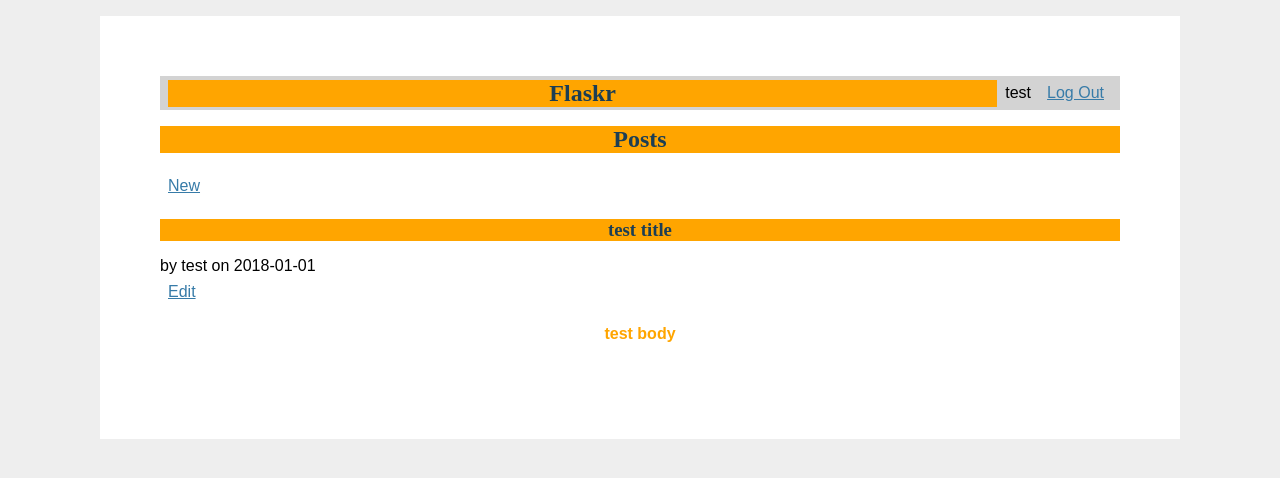
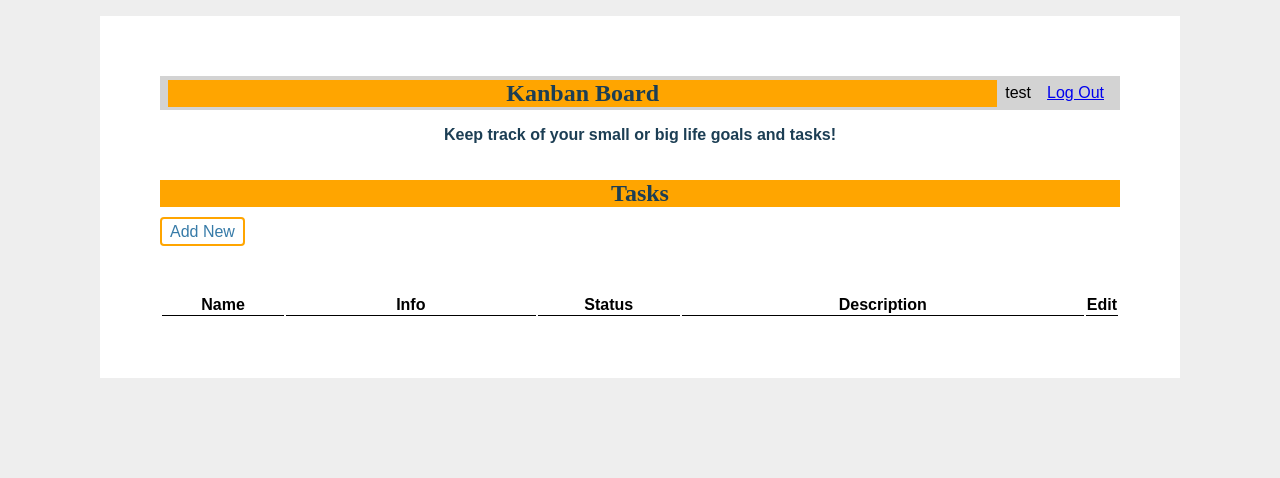
Before and after one commit to vickipetrova/KanbanBoard, a Flask app: page / in a window 1280 px wide. Shown: the top 478 px of the page. Run offline with Flask 2, Linux system fonts and the light colour scheme; the visitor is signed in with stand-in values (Sample User, id 1); data comes from the database, SQL or seed files in the repository; data that the repository does not hold is empty.

Commit message:
Added a task status, improved the interface, included instructions for installation.

```diff
--- a/KanbanFlaskr/auth.py
+++ b/KanbanFlaskr/auth.py
@@ -33,6 +33,7 @@
             except db.IntegrityError:
                 error = f"User {username} is already registered."
             else:
+                # Redirect to the login page after registration.
                 return redirect(url_for("auth.login"))
 
         flash(error)
@@ -57,6 +58,7 @@
         elif not check_password_hash(user['password'], password):
             error = 'Incorrect password.'
 
+        # Redirect to User's board if login is successful.
         if error is None:
             session.clear()
             session['user_id'] = user['id']
--- a/KanbanFlaskr/blog.py
+++ b/KanbanFlaskr/blog.py
@@ -17,7 +17,7 @@
 def index():
     db = get_db()
     posts = db.execute(
-        'SELECT p.id, title, body, created, author_id, username'
+        'SELECT p.id, title, body, task_status, created, author_id, username'
         ' FROM post p JOIN user u ON p.author_id = u.id'
         ' ORDER BY created DESC'
     ).fetchall()
@@ -31,6 +31,7 @@
     if request.method == 'POST':
         title = request.form['title']
         body = request.form['body']
+        task_status = request.form['task_status']
         error = None
 
         if not title:
@@ -41,9 +42,9 @@
         else:
             db = get_db()
             db.execute(
-                'INSERT INTO post (title, body, author_id)'
-                ' VALUES (?, ?, ?)',
-                (title, body, g.user['id'])
+                'INSERT INTO post (title, task_status, body, author_id)'
+                ' VALUES (?, ?, ?, ?)',
+                (title, task_status, body, g.user['id'])
             )
             db.commit()
             return redirect(url_for('blog.index'))
--- a/KanbanFlaskr/schema.sql
+++ b/KanbanFlaskr/schema.sql
@@ -12,7 +12,7 @@
   author_id INTEGER NOT NULL,
   created TIMESTAMP NOT NULL DEFAULT CURRENT_TIMESTAMP,
   title TEXT NOT NULL,
---   task_state TEXT NOT NULL,
+  task_status TEXT NOT NULL,
   body TEXT NOT NULL,
   FOREIGN KEY (author_id) REFERENCES user (id)
 );
--- a/KanbanFlaskr/static/style.css
+++ b/KanbanFlaskr/static/style.css
@@ -16,6 +16,7 @@
     text-align: center;
     background-color:orange;
 }
+
 .table th {
     /* width: 10%; */
     border-bottom:1px solid black;
@@ -25,8 +26,8 @@
     width: 15%;
 }
 
-.remove {
-    width: 5%
+.edit {
+    width: 2%;
 }
 
 .description {
@@ -38,35 +39,15 @@
 }
 
 table {
-    width: 1000px;
+    width: 100%;
 }
 
-.progress_status_button {
-    background-color: rgb(255, 255, 255);
-    color:rgb(34, 121, 234);
-    text-align: center;
-    border-radius: 4px;
-    border-color: rgb(34, 121, 234);
-    border-width: 1px;
-}
 
-.completed_status_button {
-    background-color: rgb(255, 255, 255);
-    color: rgb(104, 173, 0);
-    text-align: center;
-    border-radius: 4px;
-    border-color: rgb(104, 173, 0);
-    border-width: 1px;
-}
 
-.todo_status_button {
-    background-color: rgb(255, 255, 255);
-    color: orange;
-    text-align: center;
-    border-radius: 4px;
-    border-color: orange;
-    border-width: 1px;
-}
+td[type=todo] {color: orange;}
+td[type=progress] {color: rgb(34, 121, 234);}
+td[type=completed] {color: rgb(104, 173, 0);}
+
 
 .table_caption {
     font-size: 25px;
@@ -74,13 +55,6 @@
     padding-top: 20px;
 }
 
-.delete_button {
-    background-color: rgb(255, 255, 255);
-    color: rgb(174, 174, 174);
-    text-align: center;
-    border-radius: 1px;
-    border-width: 1px;
-}
 
 textarea {
     height: 20px;
@@ -89,31 +63,18 @@
 }
 
 p {
-    color: orange;
+    color: #1c3e54;
     text-align: center;
     padding-bottom: 20px;
     font-weight: bold;
 }
 
-.main_button {
-    background-color: rgba(254, 165, 0, 0.232);
-    color: orange;
-    border-color: orange;
-    border-radius: 8px;
-    border-width: 2px;
-    width: 100px;
-    height: 60px;
-    font-size: medium;
-    font-weight: bold;
-    padding: 4px;
-}
 
 /* CSS to make it look nicer from Flask Tutorial */
 /* I adapted some of it for my website */
 html { font-family: sans-serif; background: #eee; padding: 1rem; }
 body { max-width: 960px; margin: 0 auto; background: white; padding: 60px;}
 h1 { font-family: serif; color: #1c3e54; margin: 1rem 0; }
-a { color: #377ba8; }
 hr { border: none; border-top: 1px solid lightgray; }
 nav { background: lightgray; display: flex; align-items: center; padding: 0 0.5rem; }
 nav h1 { flex: auto; margin: 0; }
@@ -121,4 +82,20 @@
 nav ul  { display: flex; list-style: none; margin: 0; padding: 0; }
 nav ul li a, nav ul li span, header .action { display: block; padding: 0.5rem; }
 input.danger { color: #cc2f2e; }
-input[type=submit] { align-self: start; min-width: 10em; }
+input[type=submit] { align-self: start; min-width: 10em;}
+
+
+a:hover {
+    color: #49a4e1;
+}
+.add_task_button {
+    width: fit-content;
+    border: 2px solid orange;
+    border-radius: 4px;
+    color: #377ba8;
+    text-decoration: none;
+    padding: 0.25rem 0.5rem;
+}
+
+.action[type="symbol"] {font-size: larger;}
+.action[type="symbol"]:hover {font-size: x-large;}
--- a/KanbanFlaskr/templates/auth/register.html
+++ b/KanbanFlaskr/templates/auth/register.html
@@ -7,7 +7,7 @@
 {% block content %}
   <form method="post">
     <label for="username">Username</label>
-    <input name="username" id="username" required>
+    <input name="username" id="username" maxlength = "15" required>
     <label for="password">Password</label>
     <input type="password" name="password" id="password" required>
     <input type="submit" value="Register">
--- a/KanbanFlaskr/templates/base.html
+++ b/KanbanFlaskr/templates/base.html
@@ -1,9 +1,11 @@
 <!doctype html>
-<title>{% block title %}{% endblock %} - Flaskr</title>
+<!-- title in the browser's tab and window -->
+<title>{% block title %}{% endblock %} - Kanban Board</title>
 <link rel="stylesheet" href="{{ url_for('static', filename='style.css') }}">
 <nav>
-  <h1>Flaskr</h1>
+  <h1>Kanban Board</h1>
   <ul>
+    <!-- g is available in the templaces by default -->
     {% if g.user %}
       <li><span>{{ g.user['username'] }}</span>
       <li><a href="{{ url_for('auth.logout') }}">Log Out</a>
@@ -15,10 +17,12 @@
 </nav>
 <section class="content">
   <header>
+    <!-- title on the page -->
     {% block header %}{% endblock %}
   </header>
   {% for message in get_flashed_messages() %}
     <div class="flash">{{ message }}</div>
   {% endfor %}
+  <!-- content of each page -->
   {% block content %}{% endblock %}
 </section>
--- a/KanbanFlaskr/templates/blog/index.html
+++ b/KanbanFlaskr/templates/blog/index.html
@@ -1,28 +1,57 @@
+<!-- This is the template for the Kanban Board -->
 {% extends 'base.html' %}
 
 {% block header %}
-  <h1>{% block title %}Posts{% endblock %}</h1>
+<p>Keep track of your small or big life goals and tasks!</p>
+  <h1>{% block title %}Tasks{% endblock %}</h1>
   {% if g.user %}
-    <a class="action" href="{{ url_for('blog.create') }}">New</a>
+    <a class="add_task_button" href="{{ url_for('blog.create') }}">Add New</a>
   {% endif %}
 {% endblock %}
 
 {% block content %}
+
+<p></p>
+<table class="table">
+  <thead>
+    <tr>
+        <th class="name">Name</th>
+        <th class = "about"> Info</th>
+        <th class="status">Status</th>
+        <th class="description">Description</th>
+        <th class="edit">Edit</th>
+    </tr>
+  </thead>
+  <tbody>
   {% for post in posts %}
-    <article class="post">
-      <header>
-        <div>
-          <h1>{{ post['title'] }}</h1>
-          <div class="about">by {{ post['username'] }} on {{ post['created'].strftime('%Y-%m-%d') }}</div>
-        </div>
-        {% if g.user['id'] == post['author_id'] %}
-        <a class="action" href="{{ url_for('blog.update', id=post['id']) }}">Edit</a>
-        {% endif %}
-      </header>
-      <p class="body">{{ post['body'] }}</p>
-    </article>
-    {% if not loop.last %}
-      <hr>
-    {% endif %}
+  <tr>
+    <td> {{ post['title'] }} </td>
+    <td>by {{ post['username'] }} on {{ post['created'].strftime('%Y-%m-%d') }} </td>
+    {%if post['task_status'] == 'todo'%}
+    <td type="todo"> To-do </td>
+    {%elif post['task_status'] == 'inprogress'%}
+    <td type="progress"> In progress </td>
+    {%elif post['task_status'] == 'completed'%}
+    <td type="completed"> Completed </td>
+    {%else%}
+    <td>Unknown</td>
+    {%endif%}
+
+
+
+    </td>
+
+    <td> {{ post['body'] }} </td>
+    <td>
+      {% if g.user['id'] == post['author_id'] %}
+        <a class="action" type = "symbol" href="{{ url_for('blog.update', id=post['id']) }}">&#9997</a>
+      {%else%}
+        &#10060
+      {% endif %}
+    </td>
+
+  </tr>
   {% endfor %}
+</tbody>
+</table>
 {% endblock %}
```
Also changed, not shown: KanbanFlaskr/__init__.py (+9 -2 lines), KanbanFlaskr/templates/blog/create.html (+10 -2 lines), setup.py (added, +11 -0 lines), README.md, 1 other file.
